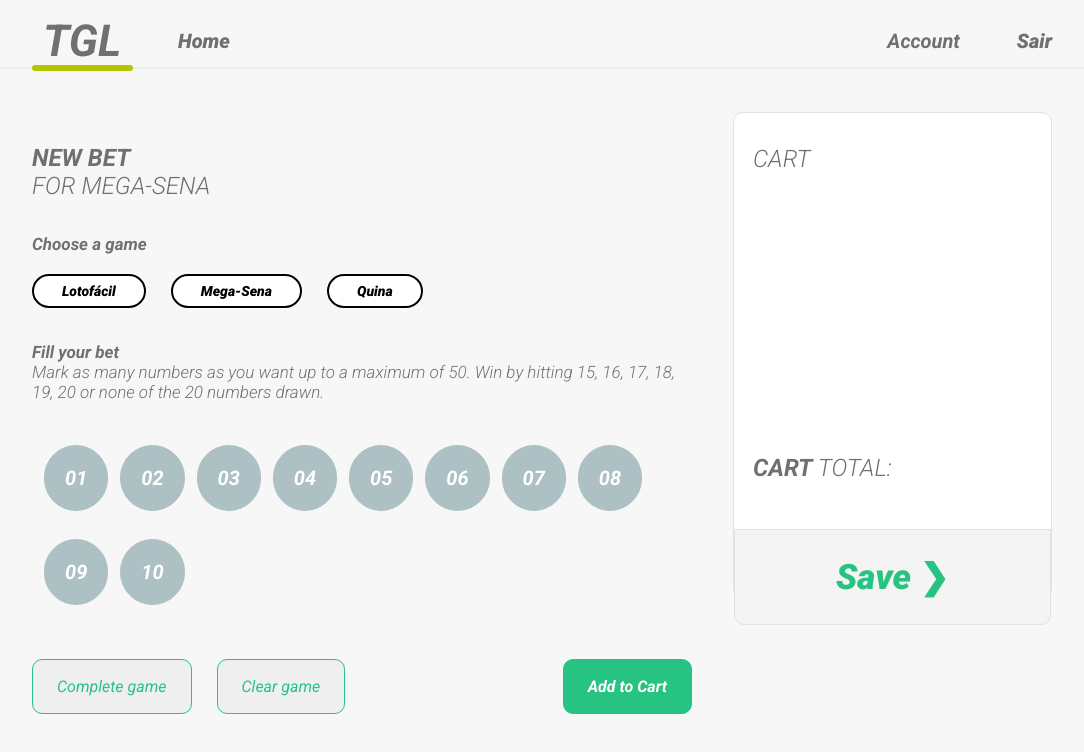
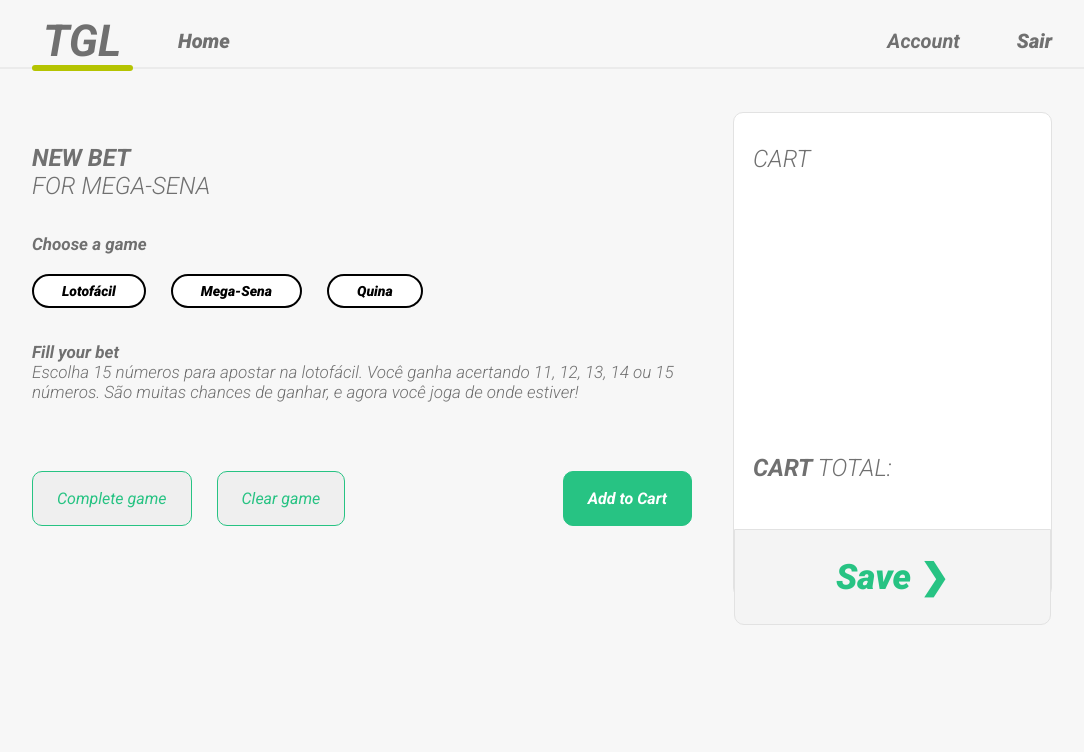
Before and after one commit to JuanCarlosBS/react-tgl, a React (Create React App) app: page /new-bet in a window 1280 px wide. Shown: the top 752 px of the page, without its empty margins (98-1182 px from the left). Built offline with nearby package versions, Linux system fonts and the light colour scheme.

Commit message:
feat: listnumbersbuttons

```diff
--- a/src/App.tsx
+++ b/src/App.tsx
@@ -1,6 +1,5 @@
 import React, { Fragment } from 'react';
 import { Route, Redirect, Switch } from 'react-router-dom';
-import { Provider } from 'react-redux'
 
 import NewBet from './pages/NewBet';
 import RecentGames from './pages/RecentGames';
--- a/src/components/CheckFilter/index.tsx
+++ b/src/components/CheckFilter/index.tsx
@@ -2,9 +2,9 @@
 
 import {CheckBox} from './styles'
 
-const CheckFilter: React.FC = (props) => {
+const CheckFilter: React.FC<{ onClick: () => void }> = (props) => {
     return (
-            <CheckBox>{props.children}</CheckBox>
+            <CheckBox onClick={props.onClick}>{props.children}</CheckBox>
     )
 }
 
--- a/src/components/Header/index.tsx
+++ b/src/components/Header/index.tsx
@@ -1,5 +1,5 @@
 import React, { Fragment } from 'react'
-import { Container, Menu, Logo, Divider, Subline, TextMenu, TextMenuFirst, LinkMenu } from './styles'
+import { Container, Menu, Logo, Divider, Subline, TextMenuFirst, LinkMenu } from './styles'
 
 const Header : React.FC = () => {
     return (
--- a/src/pages/ForgotPassword/index.tsx
+++ b/src/pages/ForgotPassword/index.tsx
@@ -1,7 +1,7 @@
-import React,{ Fragment } from 'react';
+import React from 'react';
 
 import Logo from '../../components/Logo'
-import { Container, TitleText, FormAuthentication, Form, Input, SubmitButton, LinkSingUpButton, LastInput } from './styles'
+import { Container, TitleText, FormAuthentication, Form, Input, SubmitButton, LinkSingUpButton } from './styles'
 
 const Register = () => {
     return (
--- a/src/pages/ForgotPassword/styles.ts
+++ b/src/pages/ForgotPassword/styles.ts
@@ -1,4 +1,4 @@
-import styles, { css } from 'styled-components'
+import styles from 'styled-components'
 import { Link } from 'react-router-dom'
 
 export const Container = styles.div`
--- a/src/pages/LogIn/index.tsx
+++ b/src/pages/LogIn/index.tsx
@@ -1,4 +1,4 @@
-import React,{ Fragment } from 'react';
+import React from 'react';
 
 import Logo from '../../components/Logo'
 import { Container, TitleText, FormAuthentication, Form, Input, LinkForgotPassword, SectionForgotPassword, SubmitButton, LinkSingUpButton, LastInput } from './styles'
--- a/src/pages/LogIn/styles.ts
+++ b/src/pages/LogIn/styles.ts
@@ -1,4 +1,4 @@
-import styles, { css } from 'styled-components'
+import styles from 'styled-components'
 import { Link } from 'react-router-dom'
 
 export const Container = styles.div`
--- a/src/pages/NewBet/index.tsx
+++ b/src/pages/NewBet/index.tsx
@@ -1,7 +1,7 @@
-import React, { Fragment, Component, useEffect } from 'react'
+import React, { Fragment, useEffect, useState } from 'react'
 import Header from '../../components/Header'
 
-import { Container, Content, Game, TitlePage, TitlePageBold, TitleGame, Filters, DescriptionGame, Numbers, Submit, GamesButton, SubmitButton, Cart, GameCart, Items, Item, Image, Bar, ItemContent, GameNamePrice, GameNamePriceText, GameNamePriceTextBold, ButtonSave } from './styles'
+import { Container, Content, Game, TitlePage, TitlePageBold, TitleGame, Filters, DescriptionGame, Numbers, Submit, GamesButton, SubmitButton, Cart, GameCart, Items, ButtonSave } from './styles'
 import CheckFilter from '../../components/CheckFilter'
 import NumberButton from '../../components/NumberButton'
 
@@ -37,6 +37,14 @@
 
 const NewBet = () => {
 
+    const [game, setGame] = useState(0)
+    const [arrayGamesRange, setArrayGamesRange] = useState<number[]>([])
+
+    function handleGame() {
+        setArrayGamesRange(Array.from({length: Number(DUMMY_GAMES[game].range)}, (_,i) => i+1))
+        console.log(arrayGamesRange)
+    }
+
     return(
         <Fragment>
             <Header />
@@ -47,25 +55,17 @@
                         <TitleGame>Choose a game</TitleGame>
                         <Filters>
                             {DUMMY_GAMES.map((product) =>(
-                                <CheckFilter>{product.type}</CheckFilter>
+                                <CheckFilter onClick={handleGame}>{product.type}</CheckFilter>
                             ))}
                         </Filters>
                         <div>
                             <TitleGame>Fill your bet</TitleGame>
-                            <DescriptionGame>Mark as many numbers as you want up to a maximum of 50. Win by hitting 15, 16, 17, 18, 19, 20 or
-                                none of the 20 numbers drawn.</DescriptionGame>
+                            <DescriptionGame>{DUMMY_GAMES[game].description}</DescriptionGame>
                         </div>
                         <Numbers>
-                            <NumberButton>01</NumberButton>
-                            <NumberButton>02</NumberButton>
-                            <NumberButton>03</NumberButton>
-                            <NumberButton>04</NumberButton>
-                            <NumberButton>05</NumberButton>
-                            <NumberButton>06</NumberButton>
-                            <NumberButton>07</NumberButton>
-                            <NumberButton>08</NumberButton>
-                            <NumberButton>09</NumberButton>
-                            <NumberButton>10</NumberButton>
+                            { arrayGamesRange.map(item =>(
+                                <NumberButton>{item>9? item: `0${item}`}</NumberButton>
+                            ))}
                         </Numbers>
                         <Submit>
                             <div >
--- a/src/pages/NewBet/styles.ts
+++ b/src/pages/NewBet/styles.ts
@@ -1,4 +1,4 @@
-import styles, { css } from 'styled-components'
+import styles from 'styled-components'
 
 export const Container = styles.div`
     margin-top: 15px;
--- a/src/pages/Register/index.tsx
+++ b/src/pages/Register/index.tsx
@@ -1,4 +1,4 @@
-import React,{ Fragment } from 'react';
+import React from 'react';
 
 import Logo from '../../components/Logo'
 import { Container, TitleText, FormAuthentication, Form, Input, SubmitButton, LinkSingUpButton, LastInput } from './styles'
--- a/src/pages/Register/styles.ts
+++ b/src/pages/Register/styles.ts
@@ -1,4 +1,4 @@
-import styles, { css } from 'styled-components'
+import styles from 'styled-components'
 import { Link } from 'react-router-dom'
 
 export const Container = styles.div`
```
